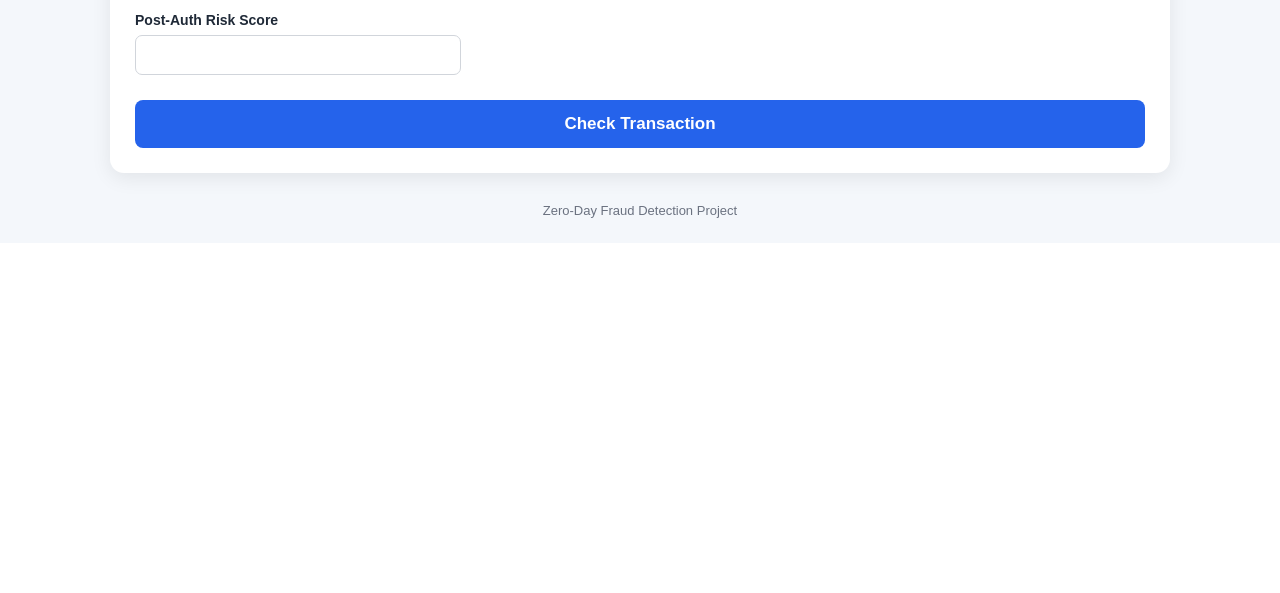
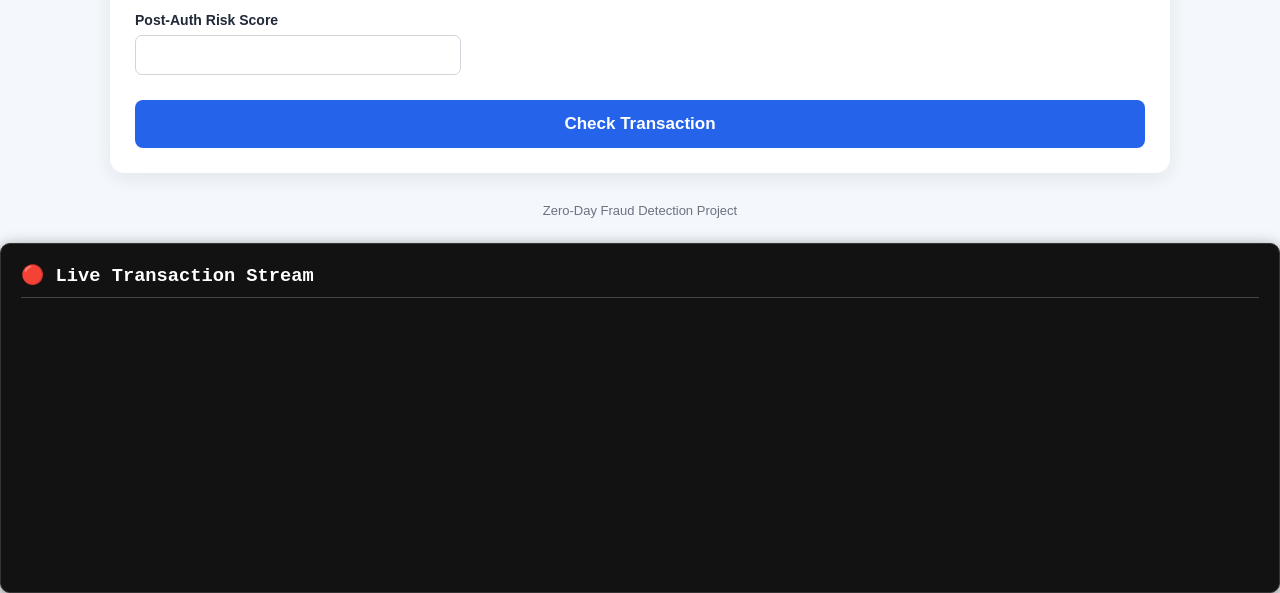
Before and after one commit to sohu9/zero-day-fraud-detection, a Flask app: page / in a window 1280 px wide. Shown: the part 711-1304 px from the top of the page. Before the commit the page ends 929 px from the top, so only its background shows below. Run offline with Flask 3, Linux system fonts and the light colour scheme; parts of the project's set-up code (start-up, migrations or seed data) failed here and were passed over; some libraries are stand-ins or nearby versions.

Commit message:
Add SOC live transaction dashboard

```diff
--- a/templates/index.html
+++ b/templates/index.html
@@ -531,9 +531,28 @@
         console.log("Connected to Real-Time Server! 🟢");
     });
 
-    socket.on('new_transaction', function(data) {
-        console.log("🔥 NEW LIVE DATA:", data.message);
-    });
+socket.on('new_transaction', function(data) {
+    // Naya data element banana
+    const list = document.getElementById('transaction-list');
+    const newItem = document.createElement('p');
+
+    newItem.style.margin = "5px 0";
+    newItem.style.borderBottom = "1px dashed #333";
+
+    newItem.innerText =
+        "⚡ [" + new Date().toLocaleTimeString() + "] " + data.message;
+
+    // Naye data ko list me add karna
+    list.appendChild(newItem);
+
+    // Auto-scroll karna
+    const dashboard = document.getElementById('soc-dashboard');
+    dashboard.scrollTop = dashboard.scrollHeight;
+});
 </script>
+<div id="soc-dashboard" style="background-color: #121212; color: #00ff00; padding: 20px; height: 350px; overflow-y: auto; font-family: 'Courier New', monospace; border-radius: 10px; border: 1px solid #333; margin-top: 20px; box-shadow: 0px 4px 15px rgba(0,0,0,0.5);">
+    <h3 style="color: #fff; border-bottom: 1px solid #444; padding-bottom: 10px; margin-top: 0;">🔴 Live Transaction Stream</h3>
+    <div id="transaction-list"></div>
+</div>
 </body>
 </html>
```
